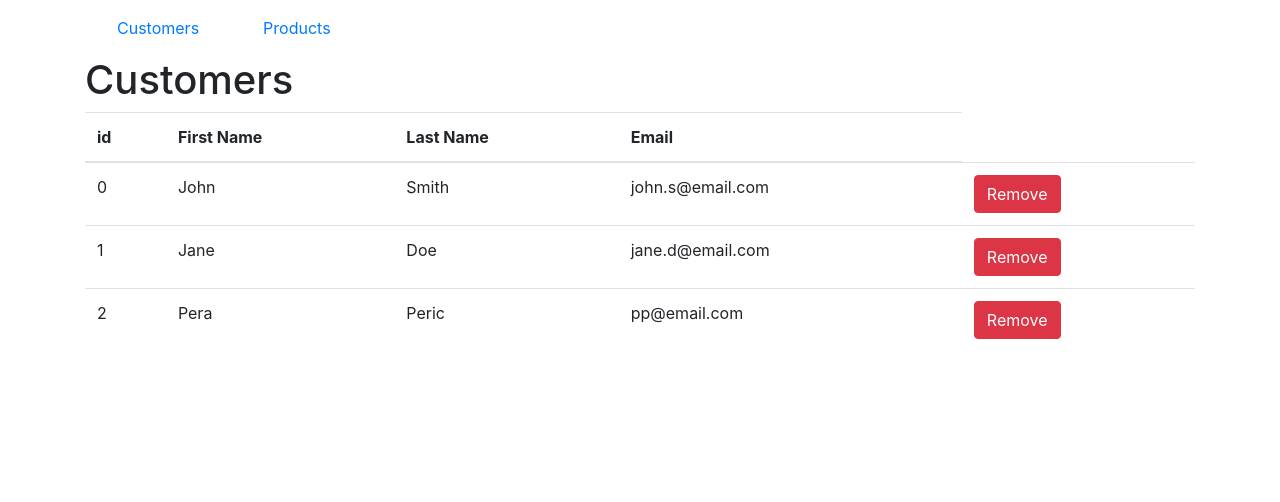
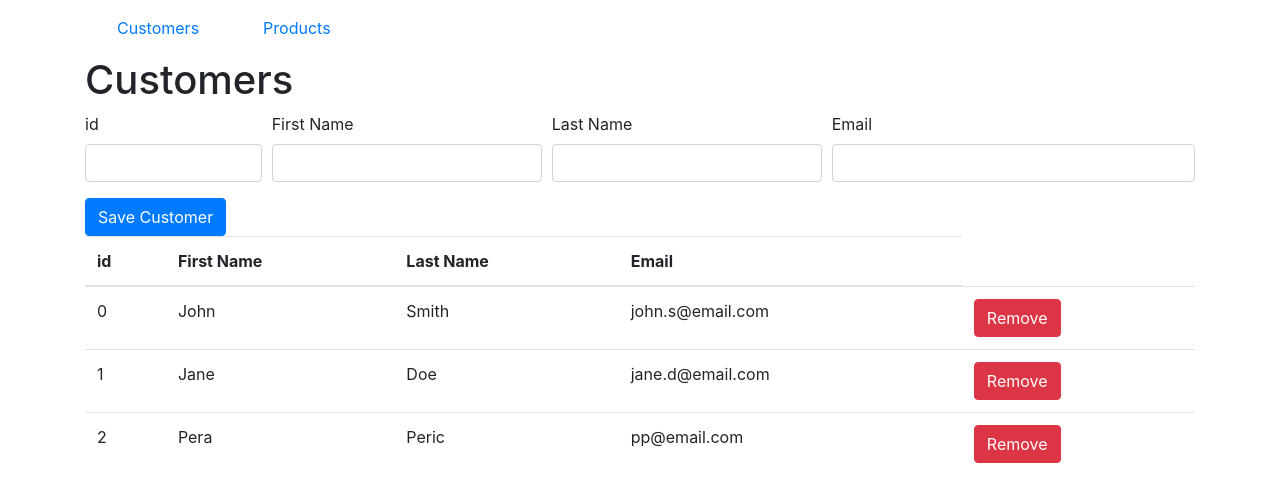
Before and after one commit to adamovicm/vue-store-app, a Vue app: page /customers in a window 1280 px wide. Shown: the top 502 px of the page. Built offline with nearby package versions, Linux system fonts and the light colour scheme.

Commit message:
task 3 done

```diff
--- a/src/App.vue
+++ b/src/App.vue
@@ -13,13 +13,7 @@
 </template>
 
 <script>
-
-
 export default {
 
 }
 </script>
-
-<style>
-
-</style>
--- a/src/components/AppCustomers.vue
+++ b/src/components/AppCustomers.vue
@@ -1,6 +1,10 @@
 <template>
   <div>
     <h1>Customers</h1>
+
+    <!-- <router-view name="insert-customer"></router-view> -->
+    <!-- <app-insert-customer /> -->
+    <app-insert-customer />
 
     <table class="table">
       <thead>
@@ -25,11 +29,12 @@
       </tbody>
     </table>
   </div>
-
 </template>
 
 <script>
 import { customers } from '../services/CustomerService.js';
+import AppInsertCustomer from '../components/AppInsertCustomer';
+
 export default {
   data() {
     return {
@@ -44,10 +49,9 @@ export default {
         customers.splice(index, 1);
       }
     }
+  },
+  components: {
+    AppInsertCustomer
   }
 }
 </script>
-
-<style>
-
-</style>
--- /dev/null
+++ b/src/components/AppInsertCustomer.vue
@@ -0,0 +1,52 @@
+<template>
+  <div>
+    <form>
+      <div class="form-row">
+        <div class="form-group col-md-2">
+          <label for="customerId">id</label>
+          <input type="number" id="customerId" class="form-control" v-model="customer.id">
+        </div>
+
+        <div class="form-group col-md-3">
+          <label for="firstName">First Name</label>
+          <input type="text" id="firstName" class="form-control" v-model="customer.firstName">
+        </div>
+
+        <div class="form-group col-md-3">
+          <label for="lastName">Last Name</label>
+          <input type="text" id="lastName" class="form-control" v-model="customer.lastName">
+        </div>
+        <div class="form-group col-md-4">
+          <label for="email">Email</label>
+          <input type="email" id="email" class="form-control" v-model="customer.email">
+        </div>
+      </div>
+      <button class="btn btn-primary" @click.prevent="saveCustomer">Save Customer</button>
+    </form>
+  </div>
+</template>
+
+<script>
+import { customers } from '../services/CustomerService.js';
+export default {
+  data() {
+    return {
+      customers,
+      customer: {
+        id: '',
+        firstName: '',
+        lastName: '',
+        email: ''
+      }
+    }
+  },
+  methods: {
+    saveCustomer() {
+      let existingCustomer = this.customers.find(customer => customer.id == this.customer.id);
+      if(!existingCustomer) {
+        this.customers.push(this.customer);
+      }
+    }
+  }
+}
+</script>
--- a/src/routes.js
+++ b/src/routes.js
@@ -1,7 +1,17 @@
 import AppCustomers from './components/AppCustomers.vue';
 import AppProducts from './components/AppProducts.vue';
+// import AppInsertCustomer from './components/AppInsertCustomer.vue';
 
 export const routes = [
-    {path: '/customers', component: AppCustomers},
+    {
+        path: '/customers',
+        name: 'customers',
+        component: AppCustomers,
+        // children: [{
+        //     path: 'insert',
+        //     name: 'insert-customer',
+        //     component: AppInsertCustomer
+        // }]
+    },
     {path: '/products', component: AppProducts}
 ]
```
